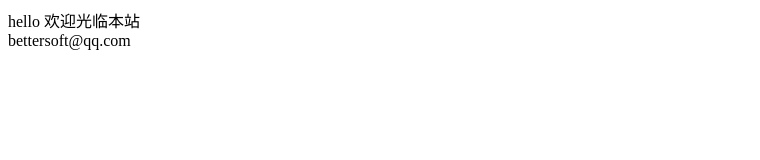
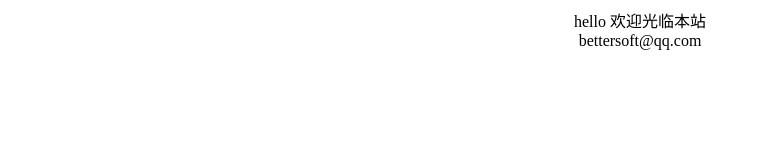
Before and after one commit to betterkit/betterkit.github.io, a plain HTML site: page index.html in a window 1280 px wide. Shown: the whole page, without its empty margins (0-760 px from the left). Drawn offline with Linux system fonts and the light colour scheme.

Commit message:
update index.html

```diff
--- a/index.html
+++ b/index.html
@@ -3,10 +3,13 @@
 <head>
 	<meta charset="utf-8">
 	<meta name="viewport" content="width=device-width, initial-scale=1">
-	<title>hello</title>
+	<title>Bettersoft</title>
+	<meta name="keywords" content="bettersoft">
+	<meta name="description" content="bettersoft">
 </head>
 <body>
-	hello 欢迎光临本站
+	<div style="text-align: center;">hello 欢迎光临本站
 	<br>bettersoft@qq.com
+	</div>
 </body>
 </html>
```
